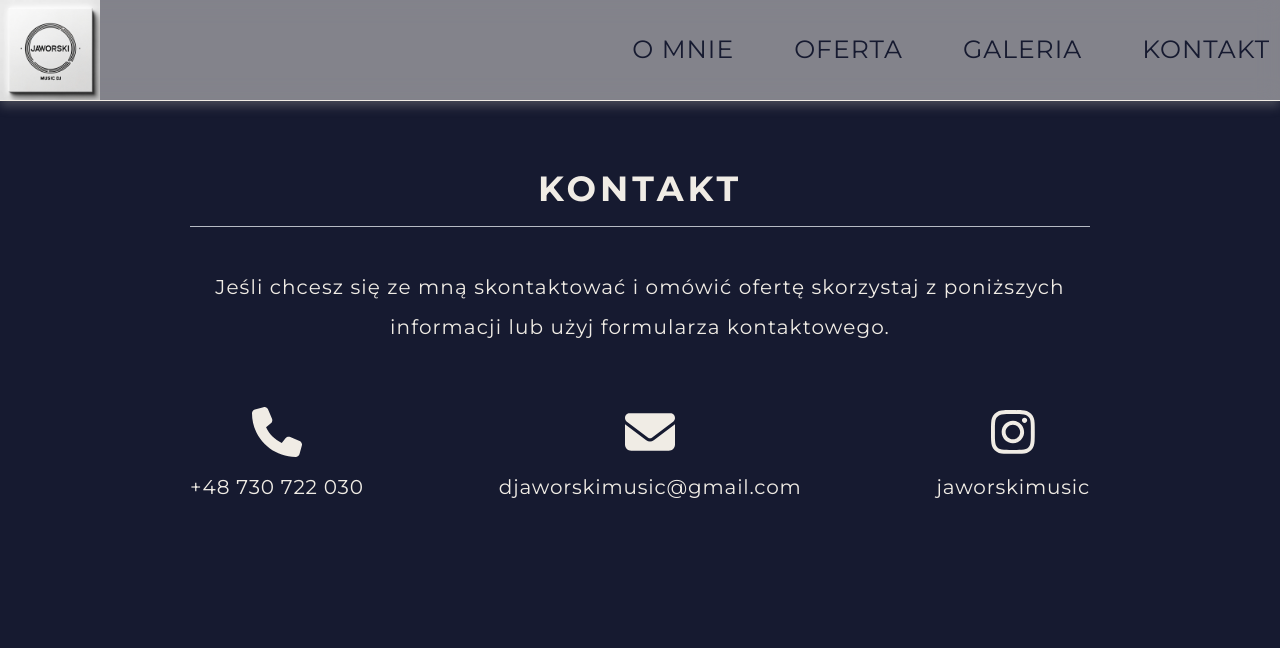
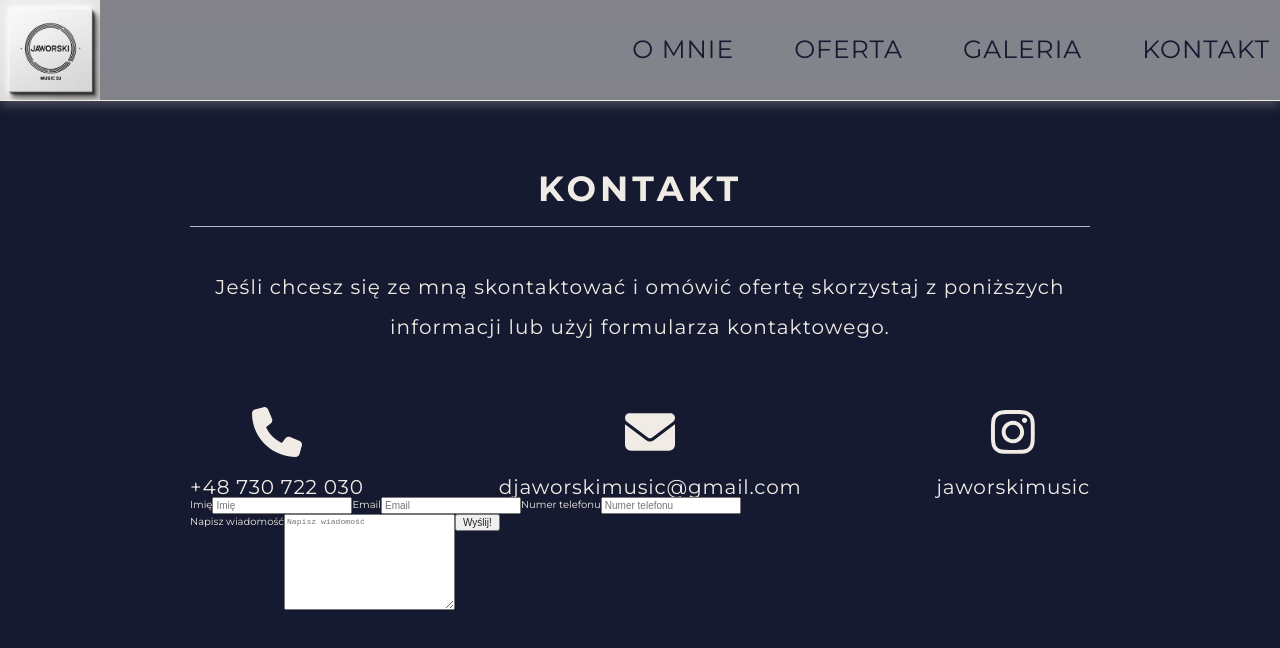
Before and after one commit to patryk-pi/Baby_Feed, a Next.js app: page /kontakt in a window 1280 px wide. Shown: the top 648 px of the page. Built offline with nearby package versions, Linux system fonts and the light colour scheme; no server answers.

Commit message:
implementation of emailJS functions

```diff
--- a/next.config.js
+++ b/next.config.js
@@ -1,4 +1,11 @@
 /** @type {import('next').NextConfig} */
-const nextConfig = {}
+const nextConfig = {};
 
-module.exports = nextConfig
+module.exports = {
+    reactStrictMode: true,
+    env: {
+        SERVICE_ID: process.env.SERVICE_ID,
+        TEMPLATE_ID: process.env.TEMPLATE_ID,
+        PUBLIC_KEY: process.env.PUBLIC_KEY,
+    },
+};
--- a/src/components/ContactPage/Contact/Contact.tsx
+++ b/src/components/ContactPage/Contact/Contact.tsx
@@ -2,6 +2,7 @@ import ContactOption from "../ContactOption/ContactOption";
 import Envelope from "../Icons/Envelope";
 import Phone from "../Icons/Phone";
 import Instagram from "../Icons/Instagram";
+import ContactForm from "../ContactForm/ContactForm";
 
 const Contact = () => {
     return (
@@ -31,6 +32,7 @@ const Contact = () => {
                         link={"https://instagram.com/jaworskimusic"}
                     />
                 </div>
+                <ContactForm />
             </div>
         </section>
     );
--- a/src/components/ContactPage/ContactForm/ContactForm.tsx
+++ b/src/components/ContactPage/ContactForm/ContactForm.tsx
@@ -1,3 +1,5 @@
+"use client";
+
 import { useFormik } from "formik";
 import { useRef } from "react";
 import emailjs from "@emailjs/browser";
@@ -5,17 +7,20 @@ import emailjs from "@emailjs/browser";
 const ContactForm = () => {
     const serviceID = process.env.SERVICE_ID as string;
     const templateID = process.env.TEMPLATE_ID as string;
-    const key = process.env.PUBLIC_KEY as string;
+    const publicKey = process.env.PUBLIC_KEY as string;
 
     const form = useRef<HTMLFormElement | null>(null);
 
-    const sendEmail = (e: Event) => {
-        e.preventDefault();
+    const sendEmail = (values: { [key: string]: string }) => {
+        const { name, email, phone, message } = values;
 
         if (form.current) {
-            emailjs.sendForm(serviceID, templateID, form.current, key).then(
+            emailjs
+                .sendForm(serviceID, templateID, form.current, publicKey)
+                .then(
                     (result) => {
                         console.log(result.text);
+                        formik.resetForm();
                     },
                     (error) => {
                         console.log(error.text);
@@ -31,15 +36,53 @@ const ContactForm = () => {
             phone: "",
             message: "",
         },
-        onSubmit: (values) => {
-            alert(JSON.stringify(values, null, 2));
-        },
+        onSubmit: (values) => sendEmail(values),
     });
 
     return (
         <section className="contactform">
             <form ref={form} onSubmit={formik.handleSubmit}>
-                <div className="contactform__container"></div>
+                <div className="contactform__container">
+                    <label htmlFor="name">Imię</label>
+                    <input
+                        type="text"
+                        id="name"
+                        name="name"
+                        onChange={formik.handleChange}
+                        value={formik.values.name}
+                        placeholder="Imię"
+                    />
+
+                    <label htmlFor="email">Email</label>
+                    <input
+                        type="text"
+                        id="email"
+                        name="email"
+                        onChange={formik.handleChange}
+                        value={formik.values.email}
+                        placeholder="Email"
+                    />
+                    <label htmlFor="phone">Numer telefonu</label>
+                    <input
+                        type="text"
+                        id="phone"
+                        name="phone"
+                        onChange={formik.handleChange}
+                        value={formik.values.phone}
+                        placeholder="Numer telefonu"
+                    />
+                </div>
+                <label htmlFor="message">Napisz wiadomość</label>
+                <textarea
+                    name="message"
+                    id="message"
+                    cols={30}
+                    rows={10}
+                    onChange={formik.handleChange}
+                    value={formik.values.message}
+                    placeholder="Napisz wiadomość"
+                ></textarea>
+                <button type="submit">Wyślij!</button>
             </form>
         </section>
     );
```
Lines whose indentation alone changed are shown as unchanged.
